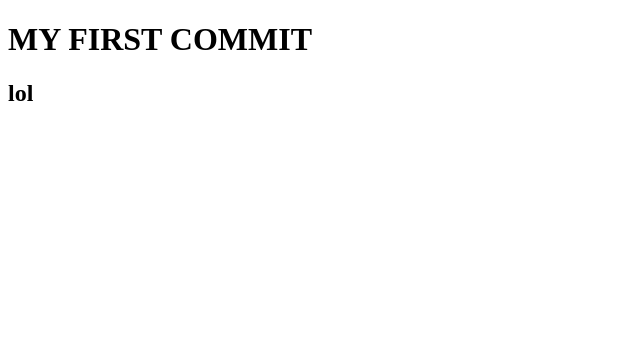
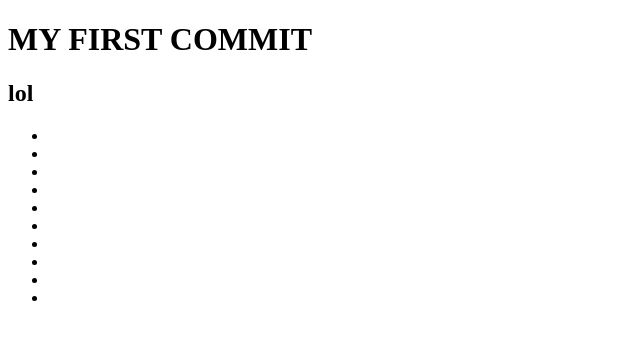
Before and after one commit to sginy/Goittrue, a plain HTML site: page index.html in a window 1280 px wide. Shown: the full height of the page, 0-640 px from the left. Drawn offline with Linux system fonts and the light colour scheme.

Commit message:
second commit

```diff
--- a/index.html
+++ b/index.html
@@ -8,5 +8,15 @@
 <body>
     <h1>MY FIRST COMMIT</h1>
     <h2>lol</h2>
+    <ul><li></li>
+    <li></li>
+    <li></li>
+    <li></li>
+    <li></li>
+    <li></li>
+    <li></li>
+    <li></li>
+    <li></li>
+    <li></li></ul>
 </body>
 </html>
```
